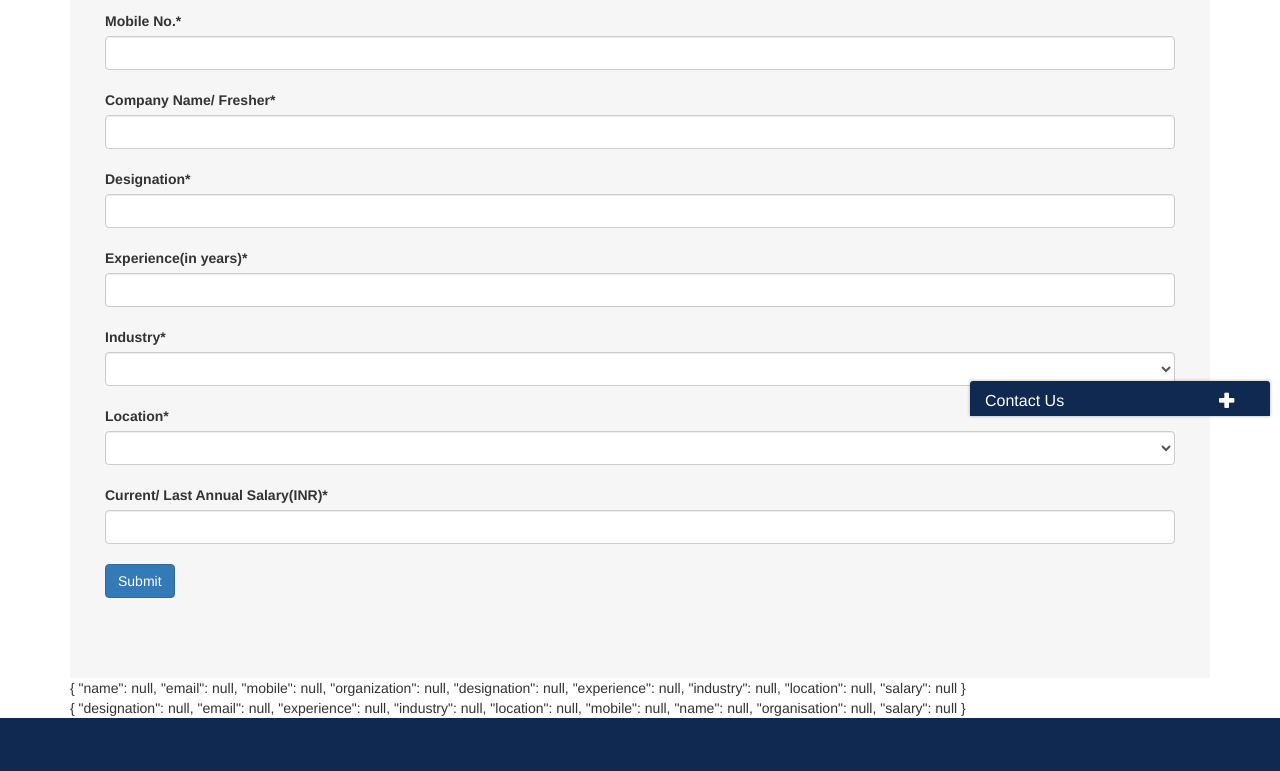
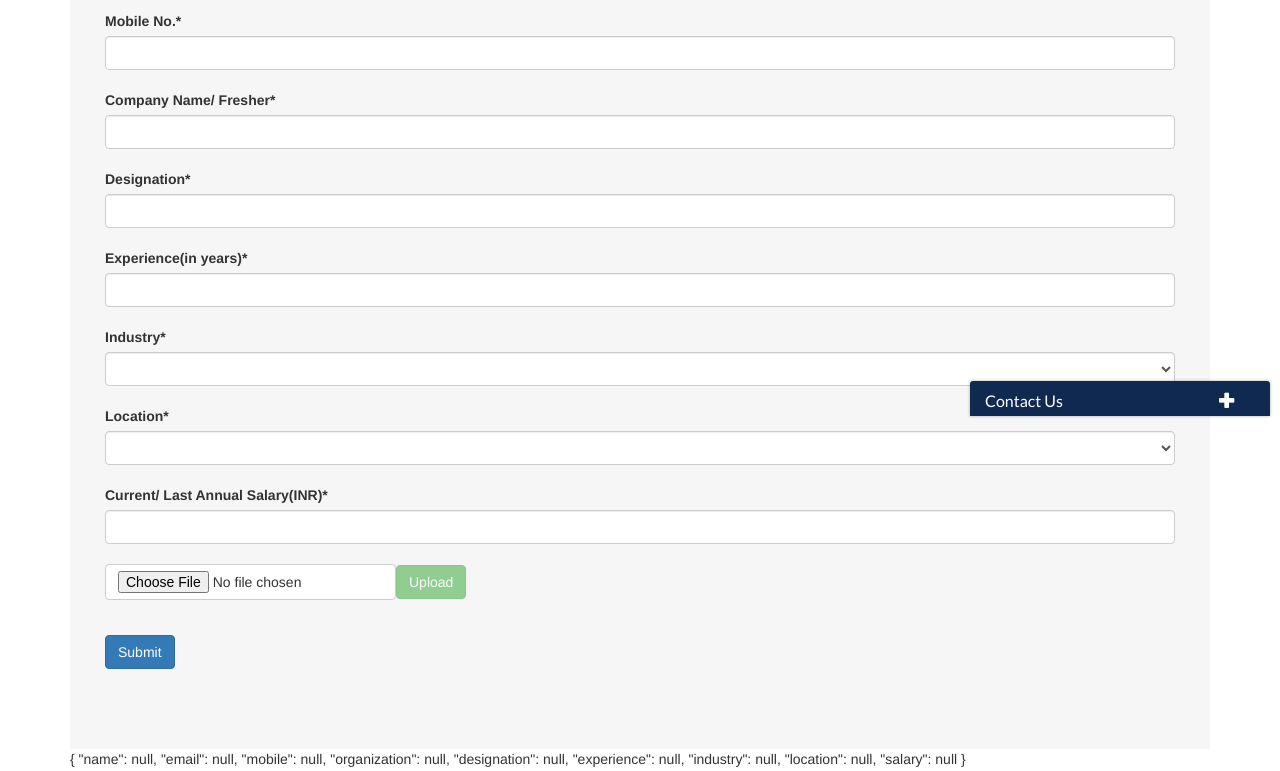
Before and after one commit to SinAnkk/1GoSolutions, an Angular app: page /jobSeeker in a window 1280 px wide. Shown: the part 384-1155 px from the top of the page. Built offline with nearby package versions, Linux system fonts and the light colour scheme.

Commit message:
resume-upload

```diff
--- a/src/app/app.component.css
+++ b/src/app/app.component.css
@@ -218,3 +218,7 @@ h4 {
     color: #fff;
 }
 /*------FOOTER-------*/
+
+.contact-us {
+    font: 400 15px Lato, sans-serif;
+}
--- a/src/app/app.component.html
+++ b/src/app/app.component.html
@@ -58,34 +58,7 @@
           <p>
             <!--Start Modal for Fraudulent-->
           </p>
-          <div class="additional-modal">
-            <div id="Modal1" class="modal fade" role="dialog">
-              <div class="modal-dialog">
-                <div class="modal-content">
-                  <div class="modal-header">
-                    <button class="close" type="button" data-dismiss="modal">×</button>
-                  </div>
-                  <div class="modal-body">
-                    <h2>Warning against fraudulent recruitment activity</h2>
-                    <p>Our attention has been drawn to the fraudulent recruitment activities by individuals posing as ABC Consultants
-                      or Employees of ABC Consultants, trying to trick candidates to part with large sums of money by promising
-                      them job offers.</p>
-                    <p>These individuals are also wrongfully using the company’s registered trademark as well as using fake
-                      and copied website to legitimise their activities to lure innocent candidates to fall into this trap.</p>
-                    <p>
-                      <strong>ABC Consultants does not charge any fee at any stage of its recruitment process from the candidate.</strong>
-                    </p>
-                    <p>We would like to categorically state that these communications are purely made with the intent to defraud
-                      the candidates. The company has not authorised any individual to acquire any kind of payment from candidates,
-                      towards our company or towards any individual in the recruitment process.</p>
-                    <p>If you have any questions or concerns, please contact
-                      <a href="mailto:ankurs@1gosolutions.com">ankurs@1gosolutions.com</a>
-                    </p>
-                  </div>
-                </div>
-              </div>
-            </div>
-          </div>
+
           <p>
             <!--End Modal for Fraudulent-->
           </p>
@@ -121,7 +94,35 @@
   </div>
 
 </div>
-
+<!-- Warning pop up-->
+<div class="additional-modal">
+    <div id="Modal1" class="modal"  role="dialog">
+      <div class="modal-dialog">
+        <div class="modal-content">
+          <div class="modal-header">
+            <button class="close" type="button" data-dismiss="modal">×</button>
+          </div>
+          <div class="modal-body">
+            <h2>Warning against fraudulent recruitment activity</h2>
+            <p>Our attention has been drawn to the fraudulent recruitment activities by individuals posing as ABC Consultants
+              or Employees of ABC Consultants, trying to trick candidates to part with large sums of money by promising
+              them job offers.</p>
+            <p>These individuals are also wrongfully using the company’s registered trademark as well as using fake
+              and copied website to legitimise their activities to lure innocent candidates to fall into this trap.</p>
+            <p>
+              <strong>ABC Consultants does not charge any fee at any stage of its recruitment process from the candidate.</strong>
+            </p>
+            <p>We would like to categorically state that these communications are purely made with the intent to defraud
+              the candidates. The company has not authorised any individual to acquire any kind of payment from candidates,
+              towards our company or towards any individual in the recruitment process.</p>
+            <p>If you have any questions or concerns, please contact
+              <a href="mailto:ankurs@1gosolutions.com">ankurs@1gosolutions.com</a>
+            </p>
+          </div>
+        </div>
+      </div>
+    </div>
+  </div>
 <!-- FOOTER -->
 <!-- <footer class="container-fluid text-center">
   <a href="#myPage" title="To Top">
@@ -169,7 +170,7 @@
                     <i class="fa fa-google-plus fa-lg white-text mr-md-5 mr-3 fa-2x"> </i>
                   </a>
                   <!--Linkedin -->
-                  <a class="li-ic">
+                  <a class="li-ic" href="https://www.linkedin.com/company/14431163/admin/updates/">
                     <i class="fa fa-linkedin fa-lg white-text mr-md-5 mr-3 fa-2x"> </i>
                   </a>
 
--- a/src/app/job-seeker/api.service.ts
+++ b/src/app/job-seeker/api.service.ts
@@ -1,5 +1,5 @@
 import { Injectable } from '@angular/core';
-import { HttpClient } from '@angular/common/http';
+import { HttpClient, HttpRequest, HttpEvent } from '@angular/common/http';
 import { Candidate } from '../models/candidate.model';
 
 @Injectable({
@@ -7,6 +7,7 @@ import { Candidate } from '../models/candidate.model';
 })
 export class ApiService {
   private url= "http://localhost:8080/1GoSolutions/addCandidate" ;
+  private uploadUrl = "http://localhost:8080/1GoSolutions/uploadResume";
   private getUrl = "http://localhost:8080/1GoSolutions/welcome";
   constructor(private httpClient : HttpClient) { }
 
@@ -14,4 +15,18 @@ export class ApiService {
     //return this.httpClient.get(this.getUrl);
     return this.httpClient.post(this.url, newCandidate);
   }
+
+  pushFileToStorage(file: File){
+    let formdata: FormData = new FormData();
+
+    formdata.append('file', file);
+
+    const req = new HttpRequest('POST', this.uploadUrl, formdata, {
+      reportProgress: true,
+      responseType: 'text'
+    });
+
+    return this.httpClient.request(req);
+
+  }
 }
--- a/src/app/job-seeker/job-seeker.component.html
+++ b/src/app/job-seeker/job-seeker.component.html
@@ -96,11 +96,22 @@
       <input class="form-control" id="salary" [(ngModel)]= "candidate.salary" name="salary"  type="number" required>
 
       <br>
-      <!-- <div class="form-group">
-        <label for="exampleFormControlFile1">Upload Your Resume</label>
-        <input type="file" class="form-control-file" id="exampleFormControlFile1">
+      <div class="form-group">
+        <div *ngIf="currentFileUpload" class="progress">
+          <div class="progress-bar progress-bar-info progress-bar-striped"
+            role="progressbar" attr.aria-valuenow="{{progress.percentage}}"
+            aria-valuemin="0" aria-valuemax="100"
+            [ngStyle]="{width:progress.percentage+'%'}">
+            {{progress.percentage}}%</div>
+        </div>
+
+        <label class="btn btn-default">
+          <input type="file" (change)="selectFile($event)">
+        </label>
+        <button class="btn btn-success" [disabled]="!selectedFiles"
+	      (click)="upload()">Upload</button>
       </div>
-      <br> -->
+      <br>
 
       <button class="btn btn-primary pull-left" type="submit">Submit</button>
     </div>
--- a/src/app/job-seeker/job-seeker.component.ts
+++ b/src/app/job-seeker/job-seeker.component.ts
@@ -1,5 +1,6 @@
 import { Injectable , Component, OnInit } from '@angular/core';
 import { Candidate } from '../models/candidate.model';
+import { HttpClient, HttpResponse, HttpEventType } from '@angular/common/http';
 import { ApiService } from './api.service';
 
 
@@ -22,14 +23,38 @@ export class JobSeekerComponent implements OnInit {
     mobile: null,
     name: null,
     organisation: null,
-    salary: null
+    salary: null,
+    resumeLink: null
   };
 
+  selectedFiles: FileList
+  currentFileUpload: File
+  progress: { percentage: number } = { percentage: 0 }
   constructor(private  apiService:  ApiService){};
 
   ngOnInit() {
   }
 
+  selectFile(event) {
+    this.selectedFiles = event.target.files;
+  }
+
+  upload() {
+    this.progress.percentage = 0;
+
+    this.currentFileUpload = this.selectedFiles.item(0)
+    this.apiService.pushFileToStorage(this.currentFileUpload).subscribe(event => {
+      if (event.type === HttpEventType.UploadProgress) {
+        this.progress.percentage = Math.round(100 * event.loaded / event.total);
+      } else if (event instanceof HttpResponse) {
+        console.log('File is completely uploaded!', event);
+        this.candidate.resumeLink = JSON.stringify(event.body);
+        console.log(this.candidate.resumeLink);
+      }
+    })
+
+    this.selectedFiles = undefined;
+  }
   saveCandidate(){
     //console.log(this.httpClient.get(this.getUrl));
     this.apiService.saveCandidate(this.candidate).subscribe(data=>{
--- a/src/app/models/candidate.model.ts
+++ b/src/app/models/candidate.model.ts
@@ -8,4 +8,5 @@ export class Candidate {
     name: string;
     organisation: string;
     salary: string;
+    resumeLink: string;
 }
```
